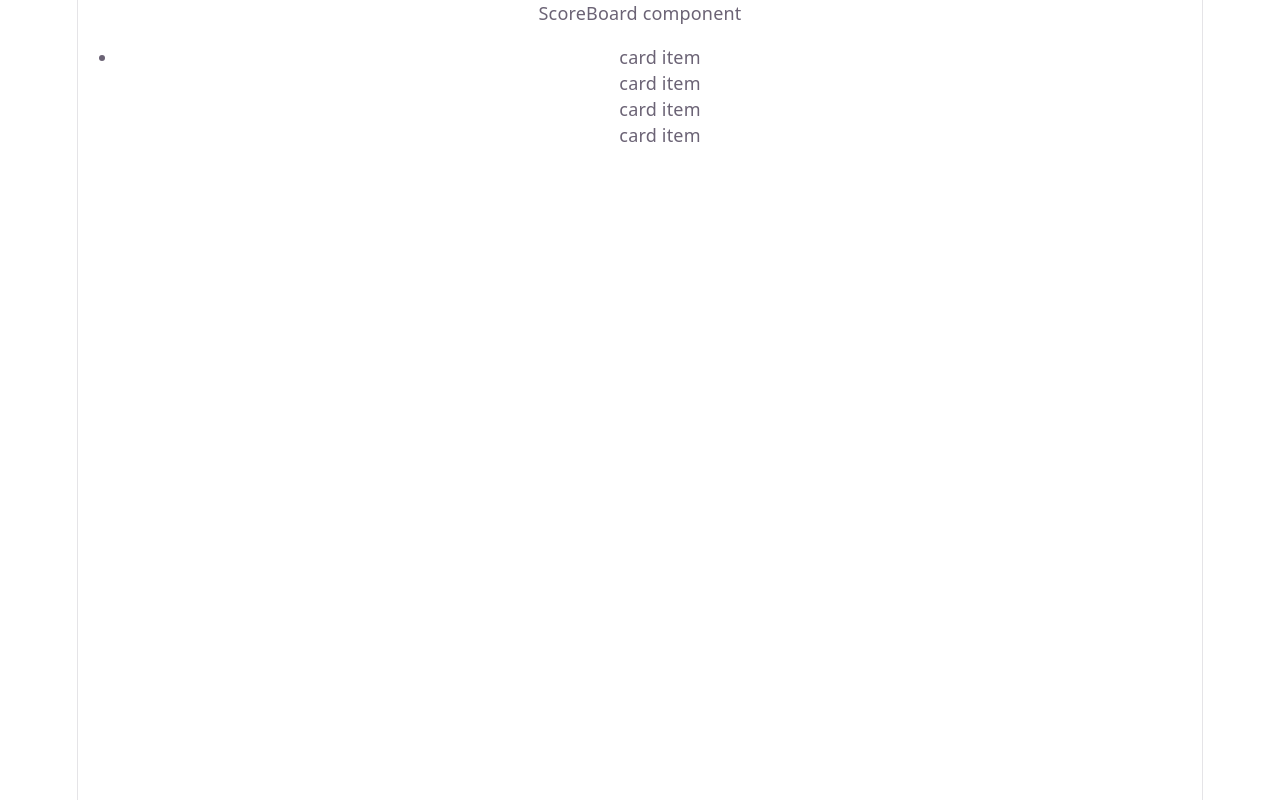
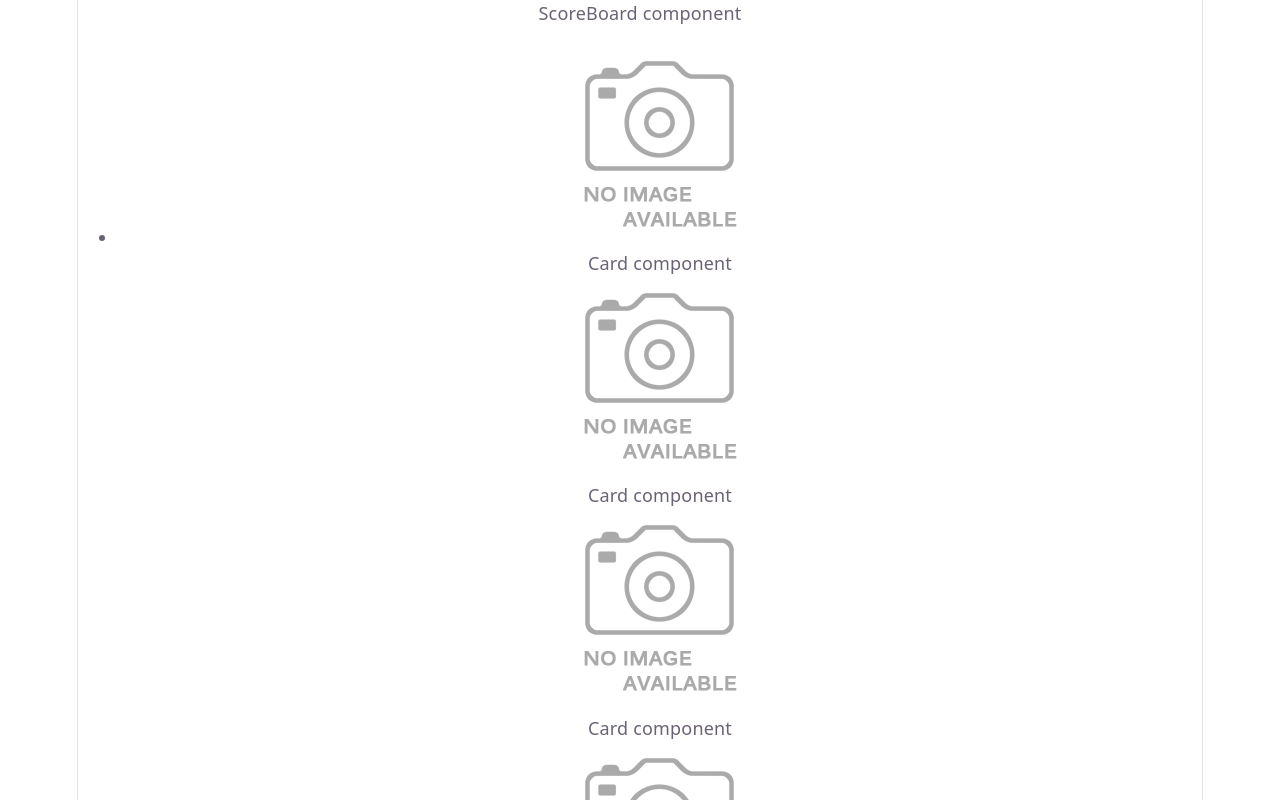
Before and after one commit to ignasc/odinProject-memoryGame, a React (Vite) app: page / in a window 1280 px wide. Shown: the top 800 px of the page. Built offline with nearby package versions, Linux system fonts and the light colour scheme.

Commit message:
Add an image to the card component.

```diff
--- a/src/components/Card.jsx
+++ b/src/components/Card.jsx
@@ -1,5 +1,11 @@
-function Card() {
-  return <div>card item</div>;
+import img_noImage from '../assets/no-image-icon-23494.png';
+function Card({ imgSrc = null }) {
+  return (
+    <div>
+      <img src={imgSrc ? imgSrc : img_noImage} alt="no image found" />
+      <p>Card component</p>
+    </div>
+  );
 }
 
 export default Card;
```
Also changed, not shown: src/assets/no-image-icon-23494.png (added).
